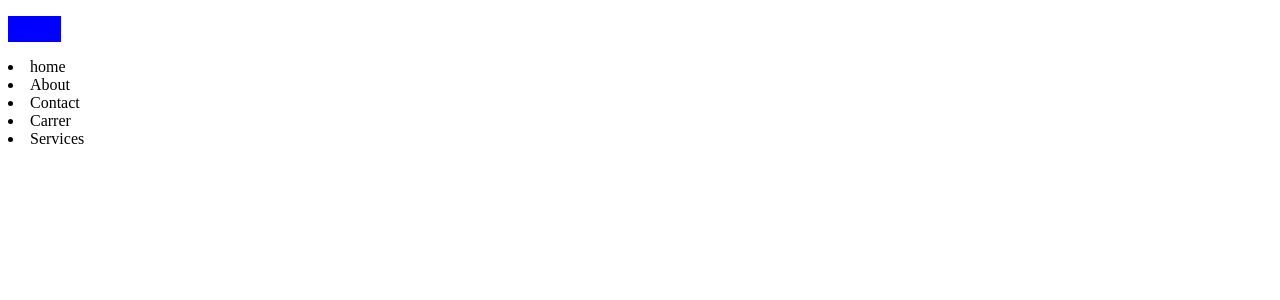
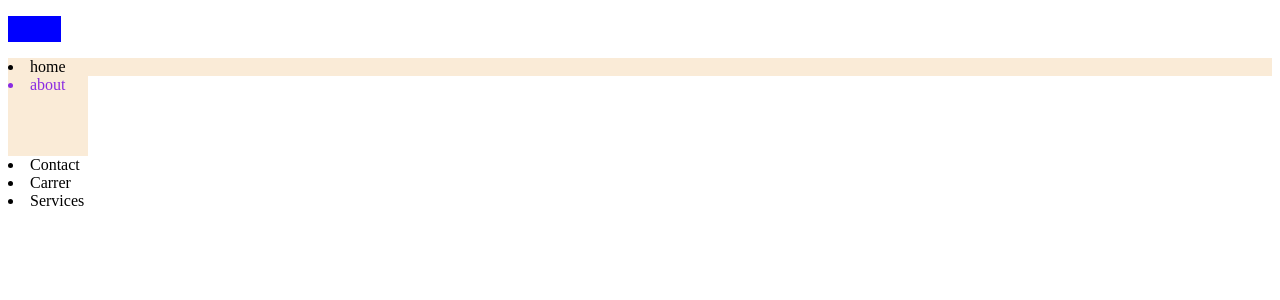
Before and after one commit to karanjoshi-kj/REACT, a React (Vite) app in the folder demo/: page / in a window 1280 px wide. Shown: the top 300 px of the page. Built offline with nearby package versions, Linux system fonts and the light colour scheme.

Commit message:
LEARN HOW TO APPLY MULTIPLE CSS IN A SINGLE JSX FILE & IMPORTANT CONCEPT OF CLASSNAME

```diff
--- a/demo/src/components/navbar4/Navbar4.jsx
+++ b/demo/src/components/navbar4/Navbar4.jsx
@@ -8,9 +8,12 @@ const Navbar4 = () => {
 
         {/* SECOND METHOD TO APPLY MULTIPLE CSS IS JOIN METHOD . */}
 
-      <li className={[obj.licolor , obj.listyle].join("")}>home</li>
+      {/* <li className={[obj.licolor , obj.listyle].join("")}>home</li> */}
 
-      <li>About</li>
+      {/* IF WE WANT TO GIVE ( - ) DESH IN THE CLASS NAME  */}
+      <li className={obj["li-color"]}>home</li>
+      <li className={`${obj["listyle"]} ${obj["li-color"]}`}>about</li>
+
       <li>Contact</li>
       <li>Carrer</li>
       <li>Services</li>
--- a/demo/src/components/styles/Navbar4.module.css
+++ b/demo/src/components/styles/Navbar4.module.css
@@ -8,10 +8,12 @@
     width: 1vmax;
 }
 
-.licolor{
+.li-color{
     background-color: antiquewhite;
 }
 
 .listyle{
-
+    color: blueviolet;
+    height: 5rem;
+    width: 5rem;
 }
```
